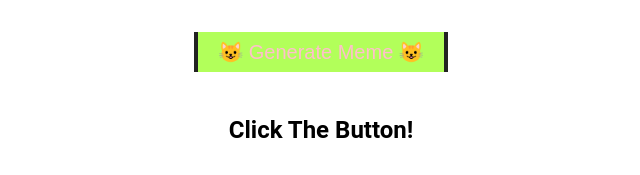
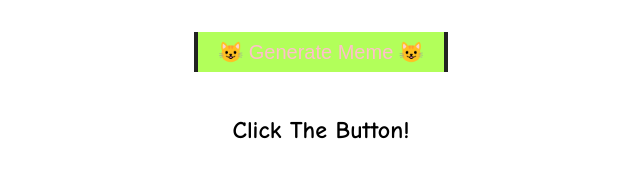
Before and after one commit to Hiratsuna/Cat-Meme-Generator, a plain HTML site: page index.html in a window 1280 px wide. Shown: the full height of the page, 319-959 px from the left. Drawn offline with Linux system fonts and the light colour scheme.

Commit message:
Update style.css

```diff
--- a/style.css
+++ b/style.css
@@ -1,6 +1,6 @@
 
 .meme-generator {
-    font-family: "Roboto", sans-serif;
+    font-family: "comic sans ms", comic;
     text-align: center;
 }
 
```
